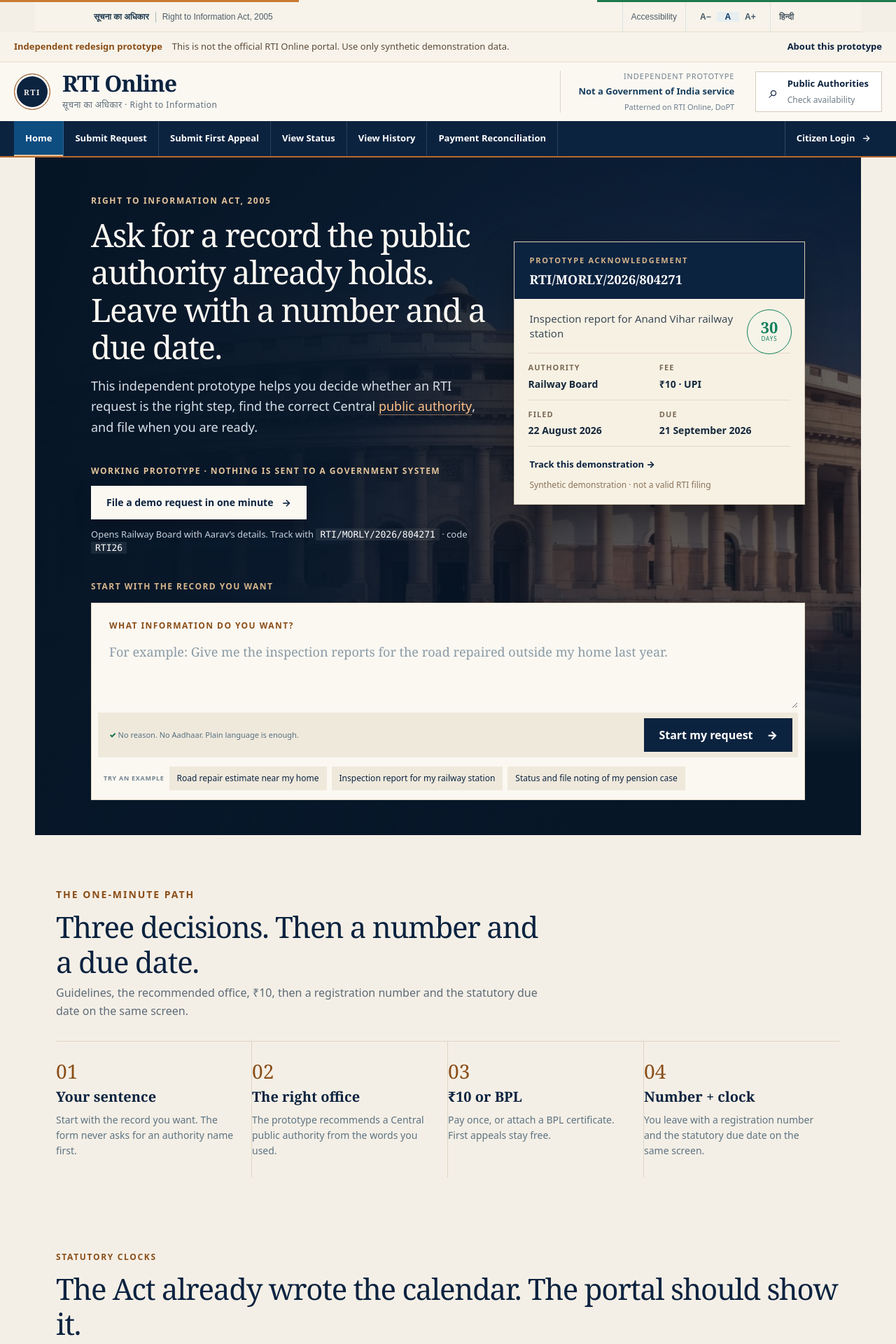
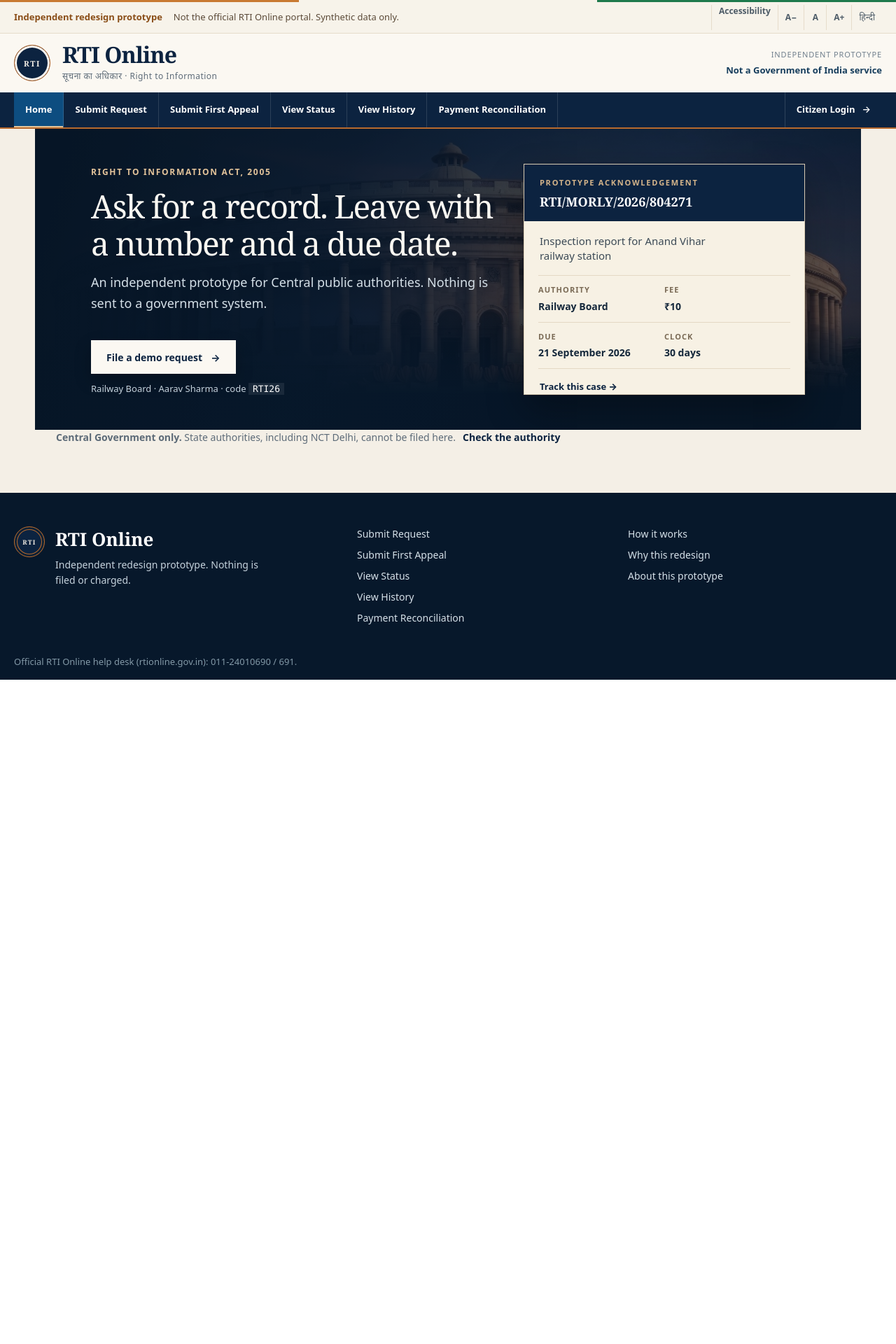
Before and after one commit to abhieq31/rti-gov, a Next.js app: page / in a window 1280 px wide. Shown: the top 1920 px of the page at 70% size. After the commit the page ends 971 px from the top, so only its background shows below. Built offline with nearby package versions, Linux system fonts and the light colour scheme.

Commit message:
Strip the homepage to a headline, one button and a receipt
Remove the stacked clocks, path, comparison, learn columns, glossary and extra start form. Collapse chrome to a prototype band, masthead and nav.

```diff
--- a/app/page.tsx
+++ b/app/page.tsx
@@ -1,57 +1,20 @@
 import Link from 'next/link';
-import { GlossaryDrawer, LearnColumns, Term } from '@/components/civic-browse';
 import { PageShell } from '@/components/site-chrome';
-
-const needExamples = [
-  'Road repair estimate near my home',
-  'Inspection report for my railway station',
-  'Status and file noting of my pension case',
-] as const;
 
 const DEMO_NEED = '/request?need=Inspection%20report%20for%20my%20railway%20station';
 
-const pathSteps = [
-  { n: '01', title: 'Your sentence', text: 'Start with the record you want. The form never asks for an authority name first.' },
-  { n: '02', title: 'The right office', text: 'The prototype recommends a Central public authority from the words you used.' },
-  { n: '03', title: '₹10 or BPL', text: 'Pay once, or attach a BPL certificate. First appeals stay free.' },
-  { n: '04', title: 'Number + clock', text: 'You leave with a registration number and the statutory due date on the same screen.' },
-] as const;
-
-const clocks = [
-  { time: '30 days', title: 'Reply', text: 'Usual time for the CPIO to send the record, an exemption, a fee notice or a transfer.' },
-  { time: '5 days', title: 'Transfer', text: 'If another Central authority holds the file, the request should move within five days.' },
-  { time: '45 days', title: 'First appeal', text: 'No fee. The First Appellate Authority should decide after delay, denial or an incomplete reply.' },
-  { time: '90 days', title: 'Second appeal', text: 'Central cases go to the CIC. That filing sits outside this portal.' },
-] as const;
-
-const contrasts = [
-  { official: 'Ministry and public-authority names first', ours: 'The information the citizen already has in mind' },
-  { official: '2,916-row HTML dump of authorities', ours: 'Search, with Central versus State routing' },
-  { official: 'Lifecycle flowchart image 404s', ours: 'Readable 30 / 5 / 45 / 90-day clocks' },
-] as const;
-
-const moreServices = [
-  ['View status', '/status'],
-  ['First appeal', '/appeal'],
-  ['View history', '/history'],
-  ['Payment help', '/payments'],
-  ['Public authorities', '/authorities'],
-  ['User manual', '/guide'],
-  ['Why this redesign', '/compare'],
-] as const;
-
 export default function HomePage() {
-  return <PageShell>
+  return (
+    <PageShell>
       <section className="civic-hero civic-hero-split">
         <div className="civic-hero-photo" aria-hidden="true" />
         <div className="civic-hero-copy">
           <span className="india-kicker">Right to Information Act, 2005</span>
-        <h1>Ask for a record the public authority already holds. Leave with a number and a due date.</h1>
-        <p>This independent prototype helps you decide whether an RTI request is the right step, find the correct Central <Term id="public-authority">public authority</Term>, and file when you are ready.</p>
+          <h1>Ask for a record. Leave with a number and a due date.</h1>
+          <p>An independent prototype for Central public authorities. Nothing is sent to a government system.</p>
           <div className="civic-demo">
-          <p>Working prototype · nothing is sent to a government system</p>
-          <Link className="india-primary-button" href={DEMO_NEED}>File a demo request in one minute <span>→</span></Link>
-          <small>Opens Railway Board with Aarav’s details. Track with <code>RTI/MORLY/2026/804271</code> · code <code>RTI26</code></small>
+            <Link className="india-primary-button" href={DEMO_NEED}>File a demo request <span>→</span></Link>
+            <small>Railway Board · Aarav Sharma · code <code>RTI26</code></small>
           </div>
         </div>
         <aside aria-label="Demonstration acknowledgement" className="civic-ack">
@@ -62,121 +25,17 @@ export default function HomePage() {
           <p>Inspection report for Anand Vihar railway station</p>
           <dl>
             <div><dt>Authority</dt><dd>Railway Board</dd></div>
-          <div><dt>Fee</dt><dd>₹10 · UPI</dd></div>
-          <div><dt>Filed</dt><dd>22 August 2026</dd></div>
+            <div><dt>Fee</dt><dd>₹10</dd></div>
             <div><dt>Due</dt><dd>21 September 2026</dd></div>
+            <div><dt>Clock</dt><dd>30 days</dd></div>
           </dl>
-        <div className="civic-ack-stamp" aria-hidden="true"><b>30</b><small>days</small></div>
-        <Link className="civic-ack-track" href="/status?registration=RTI%2FMORLY%2F2026%2F804271&email=aarav.demo%40example.in">Track this demonstration →</Link>
-        <small>Synthetic demonstration · not a valid RTI filing</small>
+          <Link className="civic-ack-track" href="/status?registration=RTI%2FMORLY%2F2026%2F804271&email=aarav.demo%40example.in">Track this case →</Link>
         </aside>
-      <div className="civic-start">
-        <h2>Start with the record you want</h2>
-        <form className="citizen-start" action="/request">
-          <label htmlFor="home-need">What information do you want?</label>
-          <textarea id="home-need" name="need" minLength={12} placeholder="For example: Give me the inspection reports for the road repaired outside my home last year." required rows={3} />
-          <div className="citizen-start-actions">
-            <span><i aria-hidden="true">✓</i> No reason. No Aadhaar. Plain language is enough.</span>
-            <button>Start my request <b>→</b></button>
-          </div>
-          <div className="example-prompts">
-            <span>Try an example</span>
-            {needExamples.map((example) => (
-              <Link href={`/request?need=${encodeURIComponent(example)}`} key={example}>{example}</Link>
-            ))}
-          </div>
-        </form>
-      </div>
       </section>
-
-    <section aria-labelledby="path-heading" className="civic-path">
-      <div className="civic-path-copy">
-        <span className="india-kicker">The one-minute path</span>
-        <h2 id="path-heading">Three decisions. Then a number and a due date.</h2>
-        <p>Guidelines, the recommended office, ₹10, then a registration number and the statutory due date on the same screen.</p>
-      </div>
-      <ol>
-        {pathSteps.map((step) => (
-          <li key={step.n}>
-            <small>{step.n}</small>
-            <b>{step.title}</b>
-            <span>{step.text}</span>
-          </li>
-        ))}
-      </ol>
-    </section>
-
-    <section aria-labelledby="clock-heading" className="civic-clocks">
-      <div>
-        <span className="india-kicker">Statutory clocks</span>
-        <h2 id="clock-heading">The Act already wrote the calendar. The portal should show it.</h2>
-        <p>These match the official RTI Online homepage diagram. Life-or-liberty requests are due in 48 hours.</p>
-        <Link href="/process">See the full process →</Link>
-      </div>
-      <ol className="clock-spine home-clocks">
-        <li className="urgent">
-          <b>48 hours</b>
-          <div>
-            <h2>Life or liberty</h2>
-            <p>A genuine emergency is due in two days, not thirty. Tick that only when a person’s life or liberty is at stake.</p>
-          </div>
-        </li>
-        {clocks.map((item) => (
-          <li key={item.title}>
-            <b>{item.time}</b>
-            <div>
-              <h2>{item.title}</h2>
-              <p>{item.text}</p>
-            </div>
-          </li>
-        ))}
-      </ol>
-    </section>
-
-    <section aria-labelledby="why-heading" className="civic-why">
-      <div>
-        <span className="india-kicker">Why this redesign</span>
-        <h2 id="why-heading">The live portal is a transaction system. Citizens arrive with a sentence.</h2>
-        <p>Captured 28 August 2026 from rtionline.gov.in. This is not a clone. It keeps the official service names and replaces the failure points.</p>
-        <Link href="/compare">Open the full comparison →</Link>
-      </div>
-      <ul>
-        {contrasts.map((row) => (
-          <li key={row.ours}>
-            <div>
-              <span>Official today</span>
-              <b>{row.official}</b>
-            </div>
-            <div>
-              <span>This prototype</span>
-              <strong>{row.ours}</strong>
-            </div>
-          </li>
-        ))}
-      </ul>
-    </section>
-
-    <section className="civic-learn" aria-labelledby="learn-heading">
-      <h2 id="learn-heading">Do a little research first. Then file only if you still need the record.</h2>
-      <p className="civic-learn-lead">Open a column to read it. Dotted words open a short definition.</p>
-      <LearnColumns />
-    </section>
-
-    <section className="civic-note" role="note">
-      <p><b>Central Government only.</b> Do not file RTI applications here for State public authorities, including the Government of NCT Delhi. Those applications may be returned without refund.</p>
-      <Link href="/authorities">Check the authority →</Link>
-    </section>
-
-    <section className="civic-more" aria-labelledby="more-heading">
-      <div>
-        <h2 id="more-heading">Other services</h2>
-        <p>Track a case, file a <Term id="first-appeal">first appeal</Term>, or reconcile a payment. No account is required to file.</p>
-      </div>
-      <ul>
-        {moreServices.map(([label, href]) => <li key={href}><Link href={href}>{label}</Link></li>)}
-      </ul>
-    </section>
-
-    <GlossaryDrawer />
-  </PageShell>;
+      <p className="civic-note" role="note">
+        <b>Central Government only.</b> State authorities, including NCT Delhi, cannot be filed here.
+        <Link href="/authorities">Check the authority</Link>
+      </p>
+    </PageShell>
+  );
 }
--- a/app/redesign.css
+++ b/app/redesign.css
@@ -537,3 +537,26 @@ html[data-text-size='lg'] .india-theme{zoom:1.12}
   .guidelines-check,.final-declaration{scroll-margin-bottom:120px}
   .fast-workflow .fast-body{padding-bottom:132px}
 }
+
+.india-theme .gov-utility{display:none}
+.india-theme .concept-band>div{display:flex;flex-wrap:wrap;align-items:center;gap:8px 16px;min-height:44px}
+.india-theme .concept-band nav{margin-left:auto;display:flex;align-items:center}
+.india-theme .concept-band nav a,.india-theme .concept-band nav button,.india-theme .concept-band .text-tools button{
+  height:36px;padding:0 10px;border:0;border-left:1px solid #e6dccb;background:transparent;color:#4e5c68;font-size:12px;cursor:pointer
+}
+.india-theme .concept-band .lang-note{flex:1 0 100%;margin:0;padding:0 0 8px;color:#5c4a38;font-size:12px}
+.india-theme .gov-owner{border:0;padding-left:0}
+.india-theme .civic-hero-split{grid-template-columns:minmax(0,1.15fr) minmax(280px,.8fr);align-items:center;padding-bottom:48px}
+.india-theme .civic-note{
+  width:min(1120px,calc(100% - 40px));margin:0 auto 72px;padding:0;display:block;
+  background:transparent;border:0;color:#5d6b78;font-size:14px;line-height:1.55
+}
+.india-theme .civic-note a{margin-left:10px;color:#0c2340;font-weight:650;text-decoration:none;white-space:nowrap}
+.india-theme .gov-footer-main{padding:48px max(20px,calc((100vw - 1280px)/2)) 28px;gap:40px}
+.india-theme .gov-footer-links{grid-template-columns:1fr 1fr;gap:24px}
+.india-theme .gov-footer-contact{display:none}
+.india-theme .gov-footer-bottom{min-height:48px;font-size:13px}
+@media(max-width:900px){
+  .india-theme .concept-band nav{margin-left:0}
+  .india-theme .civic-note{width:calc(100% - 40px);margin-bottom:48px}
+}
--- a/components/site-chrome.tsx
+++ b/components/site-chrome.tsx
@@ -15,36 +15,86 @@ const information = [
 ] as const;
 
 export function SiteHeader() {
-  return <>
+  return (
+    <>
       <a className="skip-link" href="#main">Skip to main content</a>
-    <div className="india-tricolour" aria-hidden="true"><i/><i/><i/></div>
-    <div className="gov-utility"><div>
-      <span><b>सूचना का अधिकार</b><i/>Right to Information Act, 2005</span>
+      <div className="india-tricolour" aria-hidden="true"><i /><i /><i /></div>
+      <div className="concept-band">
+        <div>
+          <b>Independent redesign prototype</b>
+          <span>Not the official RTI Online portal. Synthetic data only.</span>
           <GovUtilityTools />
-    </div></div>
-    <div className="concept-band"><div><b>Independent redesign prototype</b><span>This is not the official RTI Online portal. Use only synthetic demonstration data.</span><Link href="/policies">About this prototype</Link></div></div>
+        </div>
+      </div>
       <header className="gov-header">
         <div className="gov-masthead">
-        <Link className="gov-brand" href="/" aria-label="RTI Online home"><span className="gov-mark" aria-hidden="true">RTI</span><span><strong>RTI Online</strong><small>सूचना का अधिकार · Right to Information</small></span></Link>
-        <div className="gov-owner"><span>Independent prototype</span><b>Not a Government of India service</b><small>Patterned on RTI Online, DoPT</small></div>
-        <Link className="authority-link" href="/authorities"><span aria-hidden="true">⌕</span><span><b>Public Authorities</b><small>Check availability</small></span></Link>
+          <Link className="gov-brand" href="/" aria-label="RTI Online home">
+            <span className="gov-mark" aria-hidden="true">RTI</span>
+            <span>
+              <strong>RTI Online</strong>
+              <small>सूचना का अधिकार · Right to Information</small>
+            </span>
+          </Link>
+          <span className="gov-owner">
+            <span>Independent prototype</span>
+            <b>Not a Government of India service</b>
+          </span>
         </div>
         <SiteNav coreServices={coreServices} information={information} />
       </header>
-  </>;
+    </>
+  );
 }
 
 export function SiteFooter() {
-  return <footer className="gov-footer">
+  return (
+    <footer className="gov-footer">
       <div className="gov-footer-main">
-      <div className="gov-footer-brand"><span className="gov-mark" aria-hidden="true">RTI</span><div><strong>RTI Online</strong><p>Citizen services for Central Government information requests.</p><small>Independent redesign prototype · Not an official filing service</small></div></div>
-      <div className="gov-footer-links"><div><b>Citizen services</b>{coreServices.map(([label, href]) => <Link key={href} href={href}>{label}</Link>)}</div><div><b>Information &amp; help</b>{information.map(([label, href]) => <Link key={href} href={href}>{label}</Link>)}</div><div><b>Related services</b><Link href="/commissions">Information Commissions</Link><Link href="/policies">Privacy &amp; accessibility</Link><a href="https://www.india.gov.in/">National Portal of India</a></div></div>
+        <div className="gov-footer-brand">
+          <span className="gov-mark" aria-hidden="true">RTI</span>
+          <div>
+            <strong>RTI Online</strong>
+            <p>Independent redesign prototype. Nothing is filed or charged.</p>
           </div>
-    <div className="gov-footer-contact"><b>Official RTI Online help desk</b><span>For rtionline.gov.in, not this prototype</span><span>011-24010690 / 691 · 9:00 AM–5:30 PM, Monday–Friday</span><span>helprtionline-dopt[at]nic[dot]in</span></div>
-    <div className="gov-footer-bottom"><p>All interactions are synthetic and remain on this device.</p><span>Designed toward WCAG 2.1 AA · Formal audit pending</span></div>
-  </footer>;
+        </div>
+        <div className="gov-footer-links">
+          <div>
+            {coreServices.map(([label, href]) => <Link href={href} key={href}>{label}</Link>)}
+          </div>
+          <div>
+            <Link href="/process">How it works</Link>
+            <Link href="/compare">Why this redesign</Link>
+            <Link href="/policies">About this prototype</Link>
+          </div>
+        </div>
+      </div>
+      <div className="gov-footer-bottom">
+        <p>Official RTI Online help desk (rtionline.gov.in): 011-24010690 / 691.</p>
+      </div>
+    </footer>
+  );
 }
 
-export function PageShell({ children }: { children: ReactNode }) { return <div className="government-page india-theme"><SiteHeader/><main id="main">{children}</main><SiteFooter/></div>; }
-export function PageHero({ eyebrow, title, intro, actions }: { eyebrow: string; title: string; intro: string; actions?: ReactNode }) { return <section className="page-hero"><span className="page-eyebrow">{eyebrow}</span><h1>{title}</h1><p>{intro}</p>{actions && <div className="page-actions">{actions}</div>}</section>; }
-export function MockNotice({ children }: { children?: ReactNode }) { return <div className="mock-notice"><span>Prototype</span><p>{children || 'This interaction uses synthetic data. Nothing is sent to a government system.'}</p></div>; }
+export function PageShell({ children }: { children: ReactNode }) {
+  return <div className="government-page india-theme"><SiteHeader /><main id="main">{children}</main><SiteFooter /></div>;
+}
+
+export function PageHero({ eyebrow, title, intro, actions }: { eyebrow: string; title: string; intro: string; actions?: ReactNode }) {
+  return (
+    <section className="page-hero">
+      <span className="page-eyebrow">{eyebrow}</span>
+      <h1>{title}</h1>
+      <p>{intro}</p>
+      {actions && <div className="page-actions">{actions}</div>}
+    </section>
+  );
+}
+
+export function MockNotice({ children }: { children?: ReactNode }) {
+  return (
+    <div className="mock-notice">
+      <span>Prototype</span>
+      <p>{children || 'This interaction uses synthetic data. Nothing is sent to a government system.'}</p>
+    </div>
+  );
+}
```
Lines whose indentation alone changed are shown as unchanged.
